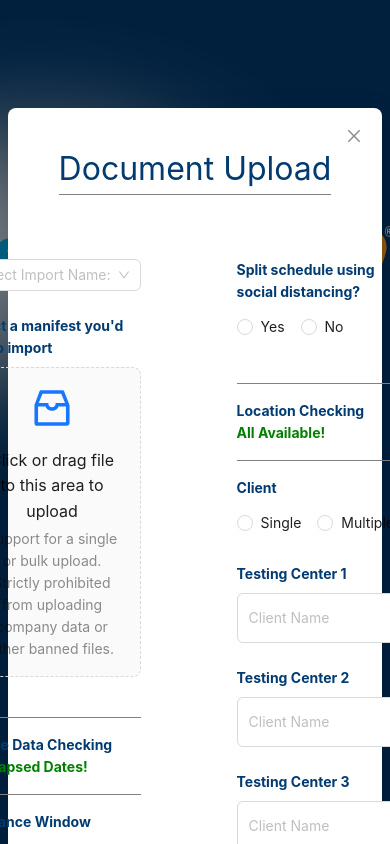
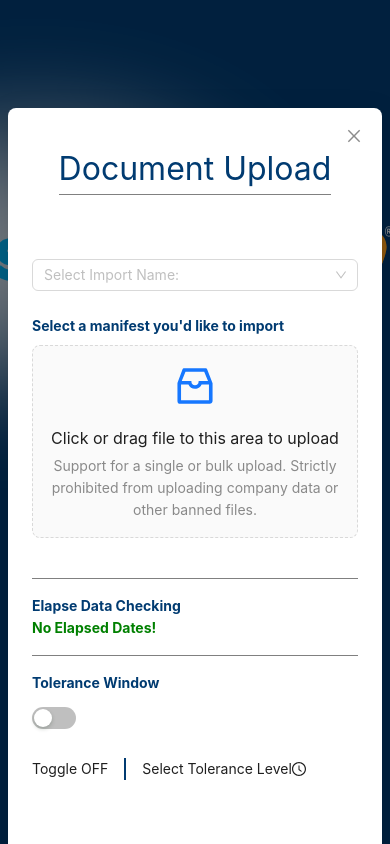
Before and after one commit to paolaguitian/SHGlobal, a Next.js app: page / in a window 390 px wide. Both pictures are taken after a click on the button "Upload a Document". Built offline with nearby package versions, Linux system fonts and the light colour scheme; no server answers.

Commit message:
media queires

```diff
--- a/src/app/components/docUpload/styles.css
+++ b/src/app/components/docUpload/styles.css
@@ -107,3 +107,15 @@
     color: #013B71 !important;
     font-weight: bold;
 }
+
+@media only screen and (max-width: 600px) {
+    .docUp-modal-body {
+        display: flex;
+        flex-direction: column;
+        align-items: center;
+    }
+
+    .docUp-form-col {
+        width: 100%;
+    }
+}
```
